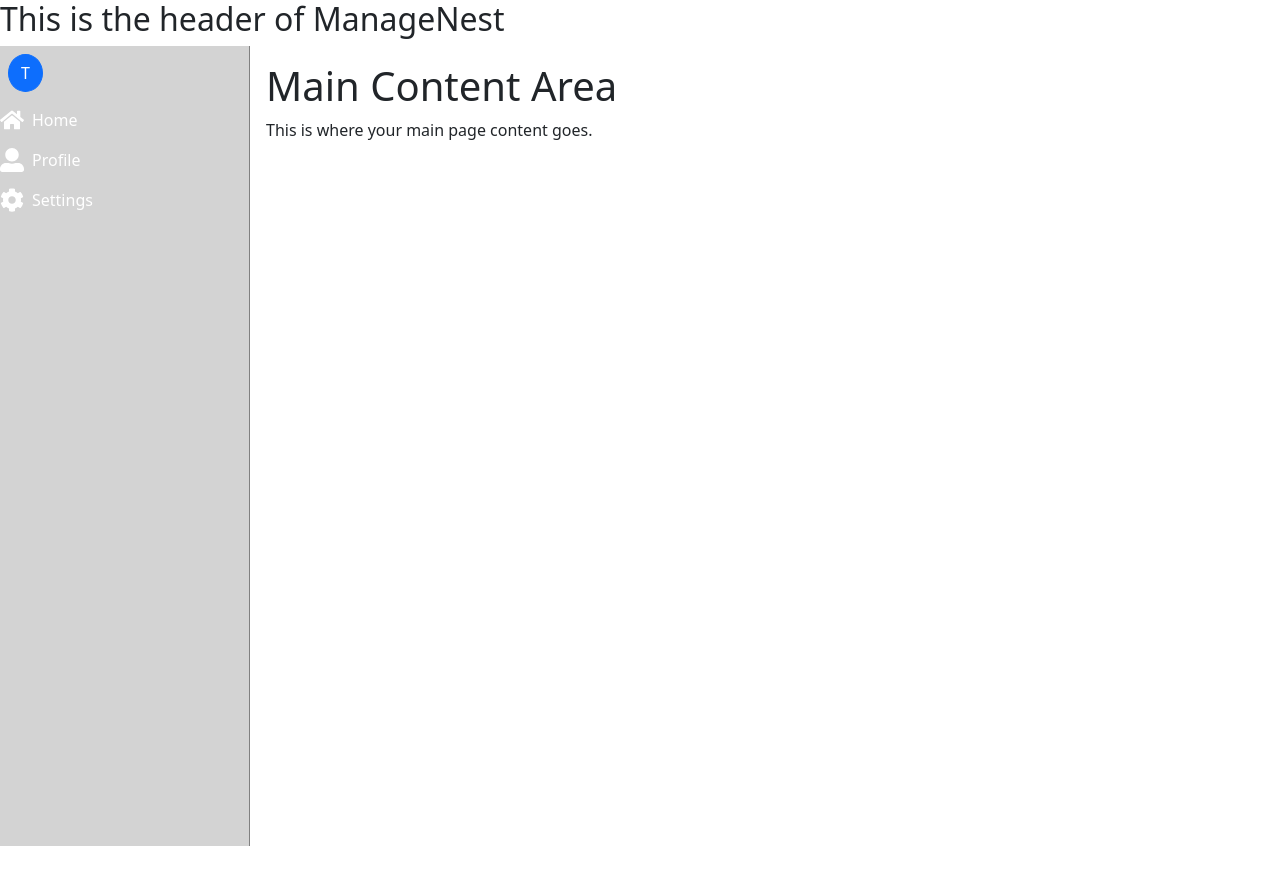
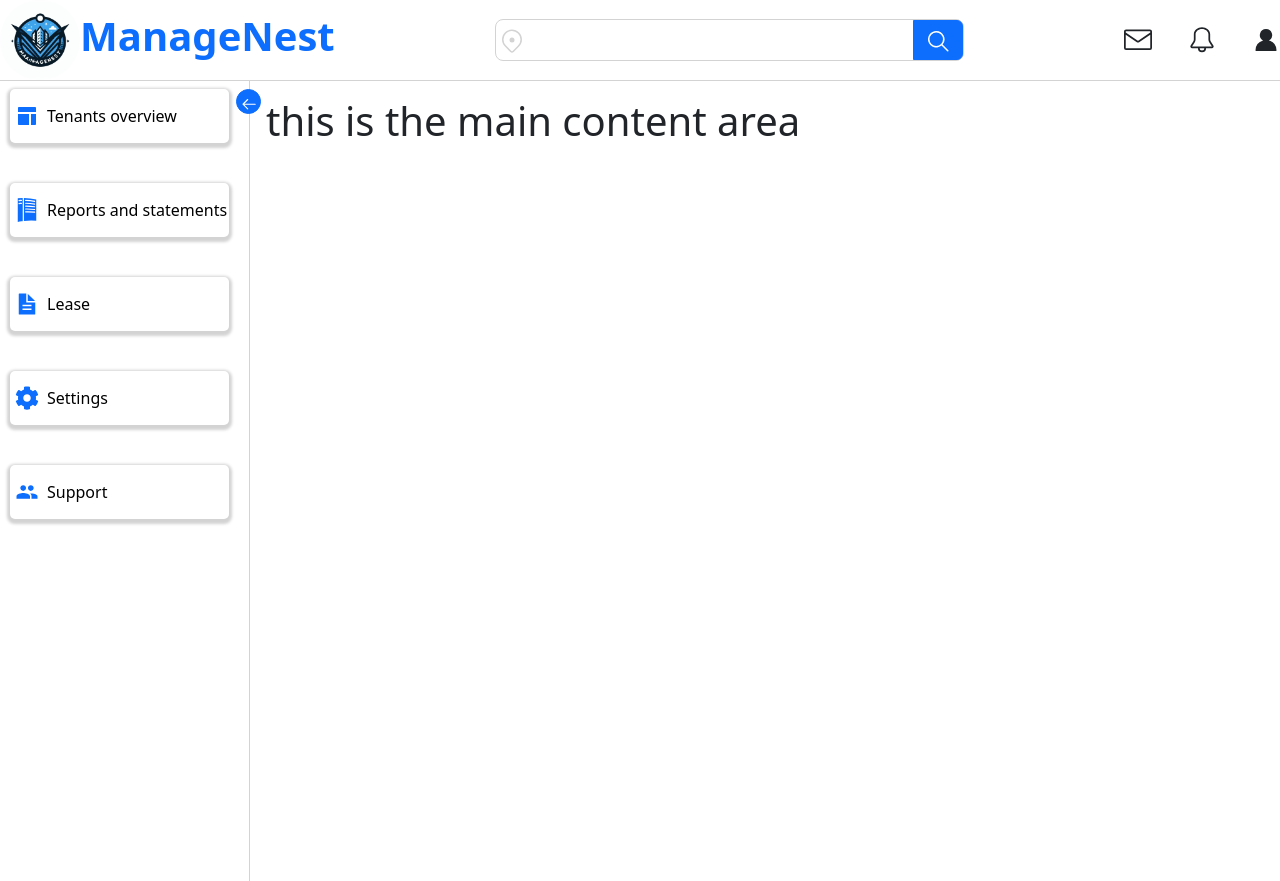
Before and after one commit to PascalTwoli/ManageNest, a React (Create React App) app in the folder frontend/: page /mainbody in a window 1280 px wide. Before the commit the page ends 846 px from the top, so only its background shows below. Built offline with nearby package versions, Linux system fonts and the light colour scheme.

Commit message:
added header.component.js

```diff
--- a/frontend/package.json
+++ b/frontend/package.json
@@ -7,6 +7,7 @@
     "@testing-library/react": "^13.4.0",
     "@testing-library/user-event": "^13.5.0",
     "bootstrap": "^5.3.3",
+    "bootstrap-icons": "^1.11.3",
     "react": "^18.3.1",
     "react-bootstrap": "^2.10.5",
     "react-dom": "^18.3.1",
--- a/frontend/src/App.css
+++ b/frontend/src/App.css
@@ -125,12 +125,86 @@
 
 /* --------- sidebar.component.js ------------ */
 .side-bar{
-  background-color: lightgrey;
-  color: green !important;
-  border-right: solid 1px grey !important;
+  border-right: solid 1px lightgrey !important;
+  row-gap: 70px !important;
 }
 
 .sidebar-toggle-btn{
   border-radius: 60% !important;
-  margin-left: 80% !important;
+  padding: 0px 0px 0px 3px !important;
+  right: -20px;
+  top: 0px !important;
+  height: 25px;
+  width: 25px;
 }
+
+.sidebar-div{
+  display: flex;
+  margin-left: 10px;
+  color: black;
+  padding-top: 15px;
+  padding-bottom: 15px;
+  padding-left: 5px;
+  box-shadow: 0px 2px 3px 3px lightgrey;
+  margin-right: 20px;
+  border-radius: 5px;
+}
+
+.sidebar-labels{
+  color: grey;
+}
+
+
+/* -------------- header.component.css ------------ */
+.header-container .logo{
+  height: 80px;
+}
+.header-container{
+  justify-content: space-between;
+  align-items: center;
+  padding-top: 0px !important;
+  border-bottom: solid lightgrey 1px;
+  gap: 10rem;
+}
+
+.header-container .left{
+  align-items: center;
+  flex: 2;
+}
+.header-container .left h1{
+  font-size: 40px;
+  font-weight: 700;
+}
+
+.header-container .search-container{
+  align-items: center;
+  flex: 3;
+  border: 1px solid lightgrey;
+  border-radius: 8px;
+}
+
+.header-container .search-container div{
+  flex: 1;
+  padding-left: 4px;
+}
+.header-container .search-container input{
+  outline: none;
+  border: none;
+  width: 92%;
+}
+
+.header-container .search-container button{
+  border-top-left-radius: 0px;
+  border-bottom-left-radius: 0px;
+}
+
+.header-container .right{
+  align-items: center;
+  flex: 1;
+  justify-content: space-between;
+}
+
+.header-container .right{
+
+  font-weight: 900;
+}
--- a/frontend/src/App.js
+++ b/frontend/src/App.js
@@ -26,7 +26,7 @@ import {
 	Route,
 	Navigate,
 } from "react-router-dom";
-import Sidebar from "./sidebar.component";
+import Sidebar from "./maincontent.component";
 import Mainbody from "./mainbody.component";
 
 // window.React1 = require('react');
--- /dev/null
+++ b/frontend/src/header.component.js
@@ -0,0 +1,31 @@
+import logo from './logo.jpeg';
+import { GoSearch, GoMail, GoLocation, GoBell, GoPersonFill } from "react-icons/go";
+
+
+const Bodyheader = () => {
+
+    return (
+        <div className="d-flex header-container">
+            <div className='d-flex left'>
+                <span><img src={logo} className='logo'/></span>
+                <h1 className='text-primary'>
+                    ManageNest
+                </h1>
+            </div>
+            <div className='d-flex search-container'>
+                <div >
+                    <GoLocation className="" size={24} color='lightgrey'/>
+                    <input className='input'/>
+                </div>
+                <button className='btn btn-primary'><GoSearch size={24}/></button>
+            </div>
+            <div className='d-flex right' >
+                <GoMail size={28}/>
+                <GoBell size={28}/>
+                <GoPersonFill size={28} />
+            </div>
+        </div>
+    );
+}
+
+export default Bodyheader;
--- a/frontend/src/mainbody.component.js
+++ b/frontend/src/mainbody.component.js
@@ -1,14 +1,13 @@
-import Sidebar from "./sidebar.component";
+import Maincontent from "./maincontent.component";
+import Bodyheader from "./header.component";
 
 const Mainbody = () => {
-    return(
-        <div className="">
-            <header>
-                <h2>This is the header of ManageNest</h2>
-            </header>
-            <Sidebar></Sidebar>
-        </div>
-    );
-}
+	return (
+		<div className="">
+			<Bodyheader />
+			<Maincontent />
+		</div>
+	);
+};
 
 export default Mainbody;
--- /dev/null
+++ b/frontend/src/maincontent.component.js
@@ -0,0 +1,20 @@
+import Sidebar from './Sidebar.component';
+
+
+
+const Maincontent = () => {
+
+
+  return (
+    <div className={`d-flex`}>
+      {/* Sidebar */}
+      <Sidebar/>
+      {/* Main Content */}
+      <div className="flex-grow-1 p-3">
+        <h1>this is the main content area</h1>
+      </div>
+    </div>
+  );
+};
+
+export default Maincontent;
--- a/frontend/src/sidebar.component.js
+++ b/frontend/src/sidebar.component.js
@@ -1,9 +1,15 @@
 import React, { useState } from 'react';
 import { Button, Nav } from 'react-bootstrap';
-import { FaHome, FaUserAlt, FaCog, fas } from 'react-icons/fa'; // Import some icons
+import {FaCog } from 'react-icons/fa'; // Import some icons
+import { GoArrowRight, GoArrowLeft } from "react-icons/go";
+import {  RiLayoutFill } from "react-icons/ri";
+import { SiReadthedocs } from "react-icons/si";
+import { IoDocumentTextSharp } from "react-icons/io5";
+import { IoMdPeople } from "react-icons/io";
 
 
-const Sidebar = () => {
+const Sidebar1 = () => {
+
     const [expanded, setExpanded] = useState(true);
 
 
@@ -11,48 +17,46 @@ const Sidebar = () => {
     const toggleSidebar = () => {
       setExpanded(!expanded);
     };
-
     return (
-    <div className={`d-flex`}>
-      {/* Sidebar */}
         <div
         style={{
           width: expanded ? '250px' : '80px', // Width toggle
           transition: 'width 0.3s', // Smooth transition
         }}
-        className=" text-white vh-100 side-bar"
+        className=" text-white vh-100 side-bar position-relative"
       >
         <Button
           variant="primary"
           onClick={toggleSidebar}
-          className="m-2 sidebar-toggle-btn"
+          className="m-2 sidebar-toggle-btn position-absolute"
         >
-          {expanded ? 'T' : 'T'}
+          {expanded ? <GoArrowLeft className="me-2" size={18} />: <GoArrowRight className="me-2" size={18} />}
         </Button>
         <Nav className="flex-column">
           {/* Icons and text, toggle text visibility based on the state */}
-          <Nav.Item className="d-flex align-items-center my-2">
-            <FaHome className="me-2" size={24} />
-            {expanded && <span>Home</span>}
-          </Nav.Item>
-          <Nav.Item className="d-flex align-items-center my-2">
-            <FaUserAlt className="me-2" size={24} />
-            {expanded && <span>Profile</span>}
-          </Nav.Item>
-          <Nav.Item className="d-flex align-items-center my-2">
-            <FaCog className="me-2" size={24} />
+          <Nav.Item className="d-flex align-items-center my-2 sidebar-div">
+            < RiLayoutFill  className="me-2 sidebar-labels text-primary" size={24} />
+            {expanded && <span>Tenants overview</span>}
+          </Nav.Item><br/>
+          <Nav.Item className="d-flex align-items-center my-2 sidebar-div">
+            <SiReadthedocs className="me-2 sidebar-labels text-primary" size={24} />
+            {expanded && <span>Reports and statements</span>}
+          </Nav.Item><br/>
+          <Nav.Item className="d-flex align-items-center my-2 sidebar-div">
+            <IoDocumentTextSharp className="me-2 sidebar-labels text-primary" size={24} />
+            {expanded && <span>Lease</span>}
+          </Nav.Item><br/>
+          <Nav.Item className="d-flex align-items-center my-2 sidebar-div">
+            <FaCog className="me-2 sidebar-labels text-primary" size={24} />
             {expanded && <span>Settings</span>}
-          </Nav.Item>
+          </Nav.Item><br/>
+          <Nav.Item className="d-flex align-items-center my-2 sidebar-div">
+            <IoMdPeople  className="me-2 sidebar-labels text-primary" size={24} />
+            {expanded && <span>Support</span>}
+          </Nav.Item><br/>
         </Nav>
       </div>
+    );
+}
 
-      {/* Main Content */}
-      <div className="flex-grow-1 p-3">
-        <h1>Main Content Area</h1>
-        <p>This is where your main page content goes.</p>
-      </div>
-    </div>
-  );
-};
-
-export default Sidebar;
+export default Sidebar1;
```
Also changed, not shown: frontend/src/tenant_overview.component.js (added, +19 -0 lines), 1 other file (tests, documents, lock files or other folders). Lines whose indentation alone changed are shown as unchanged.
